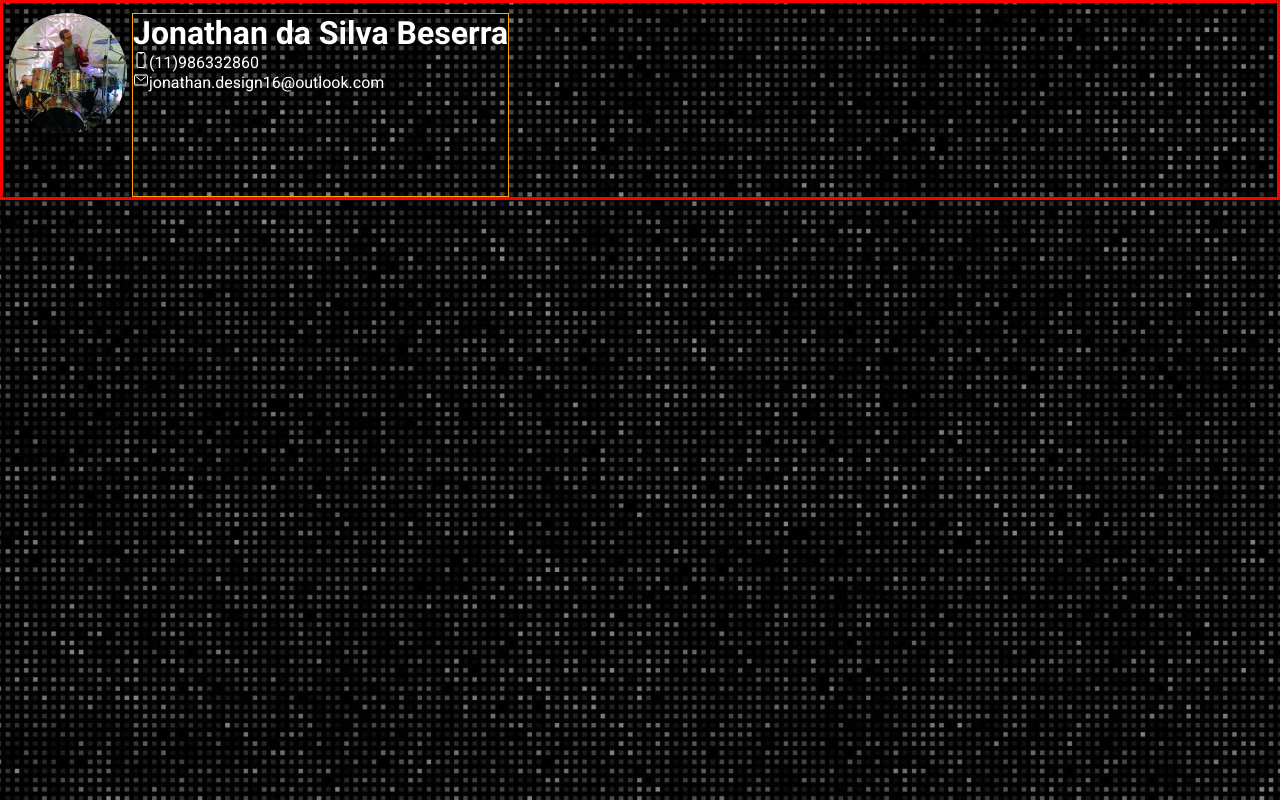
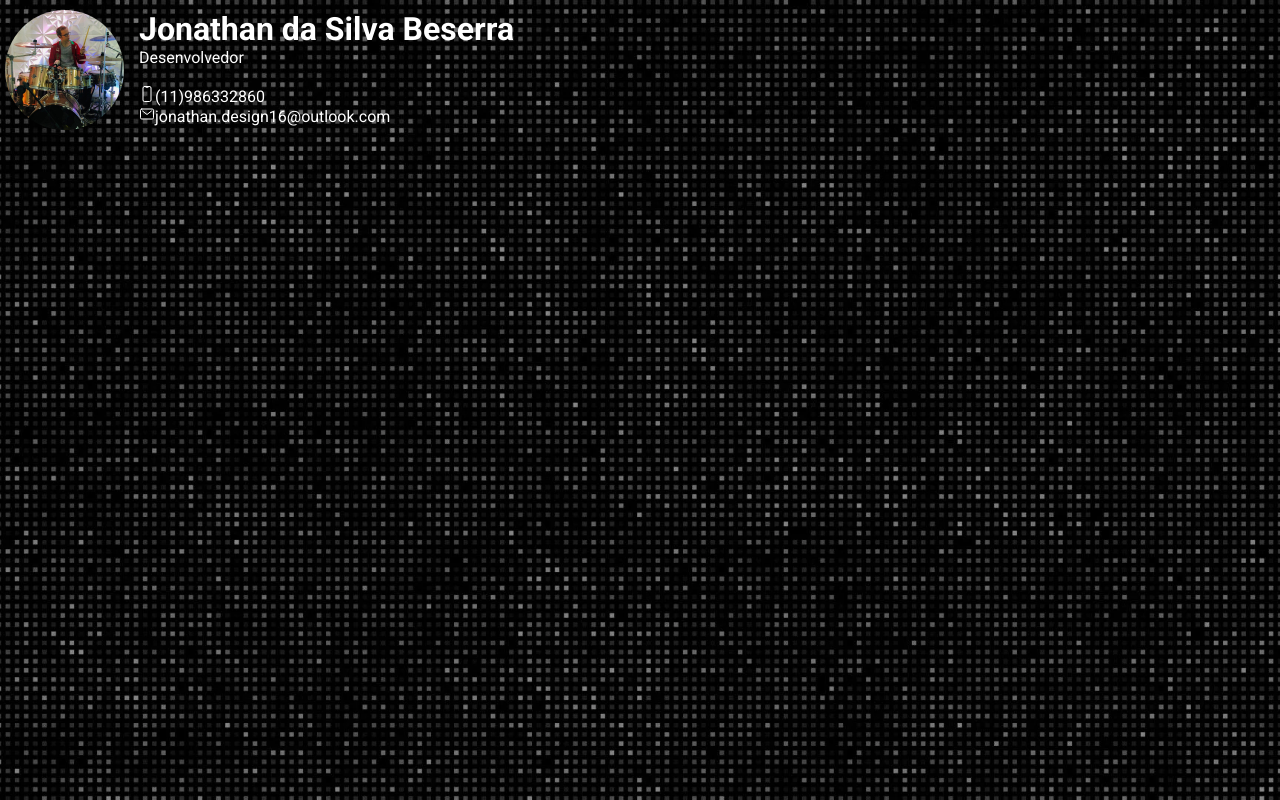
Before and after one commit to JohnSilva98/Curriculo, a plain HTML site: page index.html in a window 1280 px wide. Drawn offline with nearby package versions, Linux system fonts and the light colour scheme.

Commit message:
finalizado cabeçalho

```diff
--- a/index.html
+++ b/index.html
@@ -27,6 +27,8 @@
         </div>
         <div id="personalData">
           <h1>Jonathan da Silva Beserra</h1>
+          <p>Desenvolvedor</p>
+          <br />
           <div id="number">
             <a href="https://wa.me/5511986332860" target="_blank">
               <ion-icon name="phone-portrait-outline"> </ion-icon
@@ -42,6 +44,7 @@
         </div>
       </div>
     </header>
+
     <!--Import IonIcon-->
     <script
       type="module"
--- a/styles.css
+++ b/styles.css
@@ -16,7 +16,6 @@ body {
 /*personal info*/
 #info {
   display: flex;
-  border: 3px solid red;
   width: auto;
   height: 200px;
 }
@@ -30,8 +29,8 @@ body {
   margin: 10px 5px;
 }
 #personalData {
+  margin-left: 10px;
   color: var(--main-color);
-  border: 1px solid orange;
   display: flex;
   flex-direction: column;
   margin-top: 10px;
```
